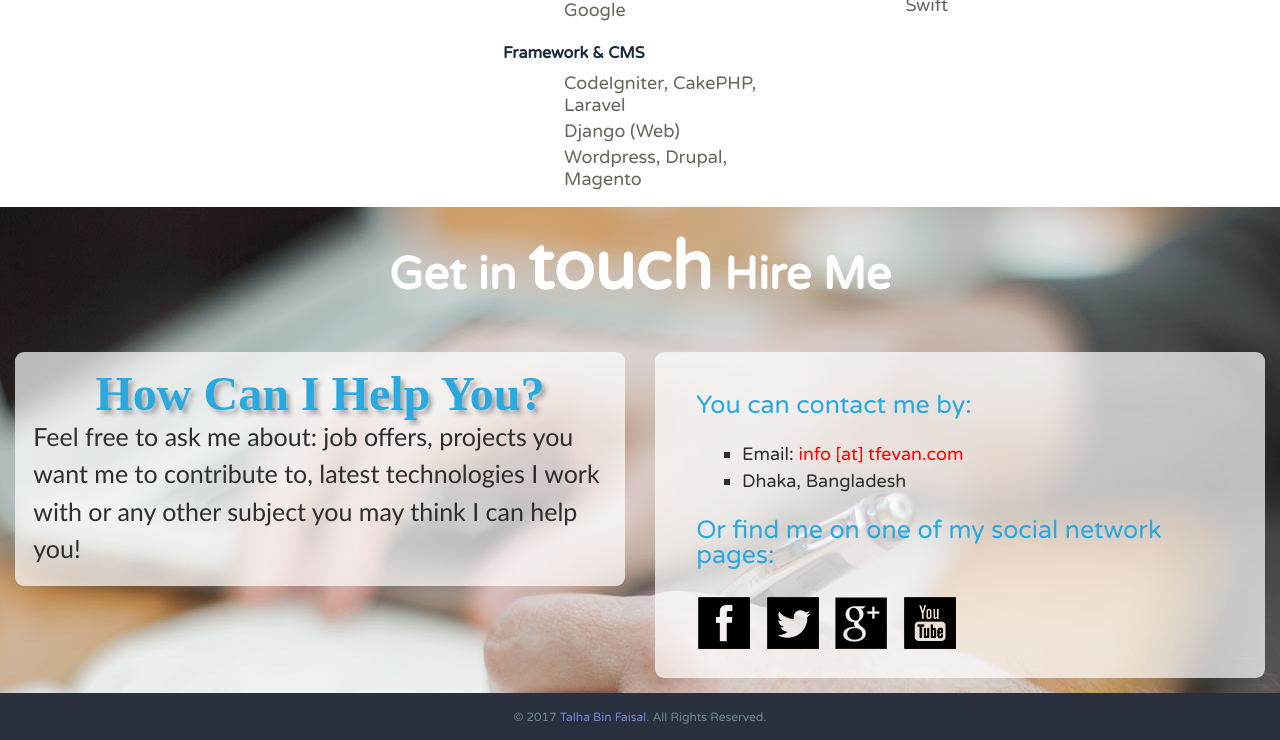
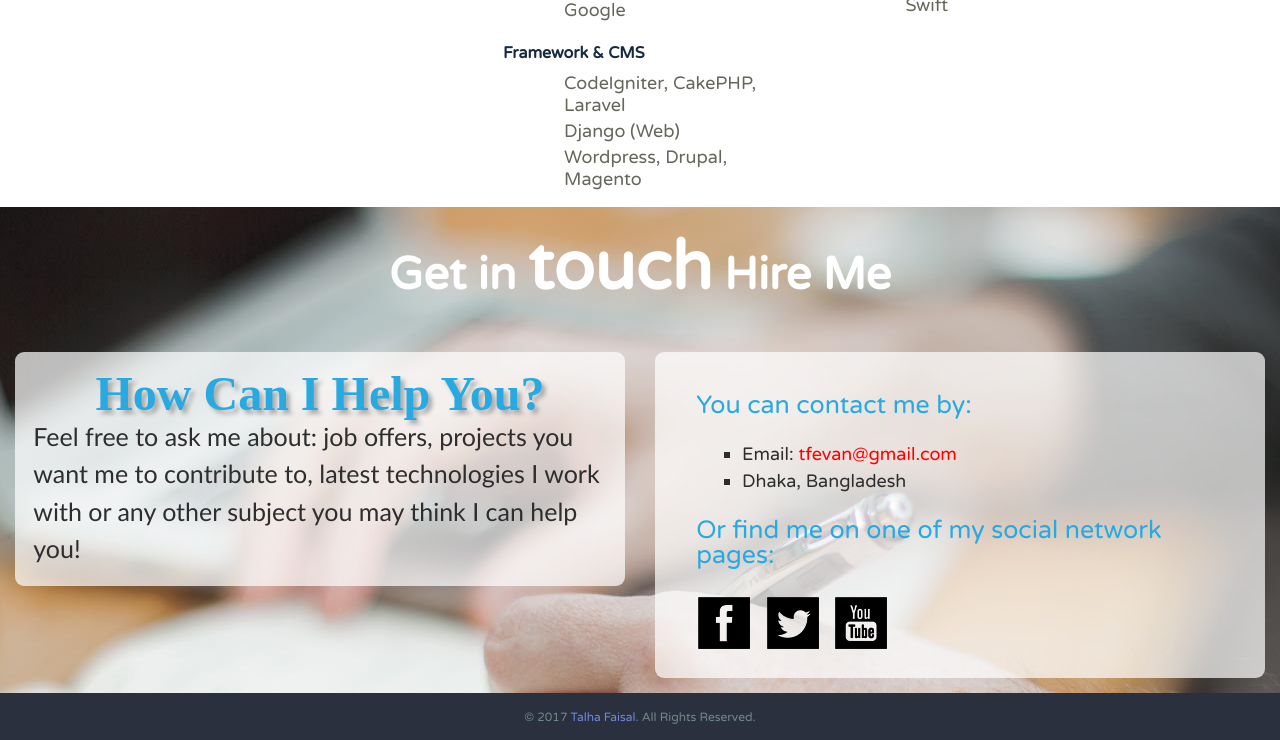
Before and after one commit to tfevan/tfevan.github.com, a plain HTML site: page index.html in a window 1280 px wide. Shown: the part 592-1332 px from the top of the page. Drawn offline with Linux system fonts and the light colour scheme; a web font is replaced by a local one.

Commit message:
Update Index

```diff
--- a/index.html
+++ b/index.html
@@ -3,7 +3,7 @@
     <head>
 		<meta charset="UTF-8">
 		<meta name="viewport" content="width=device-width, initial-scale=1.0">
-		<title> Talha F.| Full Stack Web Developer</title>
+		<title> Talha F.</title>
 		<link href="style.css" rel="stylesheet" type="text/css" />
 	</head>
 
@@ -142,17 +142,16 @@
 						<p class="conlist">You can contact me by:</p>
 
 						<ul class="conlist">
-							<li>Email: <a class="email" href="mailto:info@tfevan.com">info [at] tfevan.com</a></li>
+							<li>Email: <a class="email" href="mailto:tfevan@gmail.com">tfevan@gmail.com</a></li>
 							<li>Dhaka, Bangladesh</li>
 						</ul>
 
 						<p class="conlist">Or find me on one of my social network pages:</p>
 
 						<ul class="social">
-							<li><a href="http://fb.me/tfevan"><img src="images/fb.png"></a></li>
-							<li><a href="http://twitter.com/tfevan"><img src="images/tw.png"></a></li>
-							<li><a href="http://google.com/"><img src="images/gl.PNG"></a></li>
-							<li><a href="http://linkedin.com/tfevan"><img src="images/yt.png"></a></li>
+							<li><a href="http://fb.me/tfevan"><img src="images/fb.PNG"></a></li>
+							<li><a href="http://twitter.com/tfevan"><img src="images/tw.PNG"></a></li>
+							<li><a href="http://linkedin.com/tfevan"><img src="images/yt.PNG"></a></li>
 						</ul>
 
 					</div>
@@ -187,7 +186,7 @@
 <div class="footer">
 	<div class="container">
 
-			© 2017 <a id="foot-link" href="http://tfevan.github.com">Talha Bin Faisal</a>. All Rights Reserved.
+			© 2017 <a id="foot-link" href="http://tfevan.github.com">Talha Faisal</a>. All Rights Reserved.
 
 	</div>
 </div>
```
